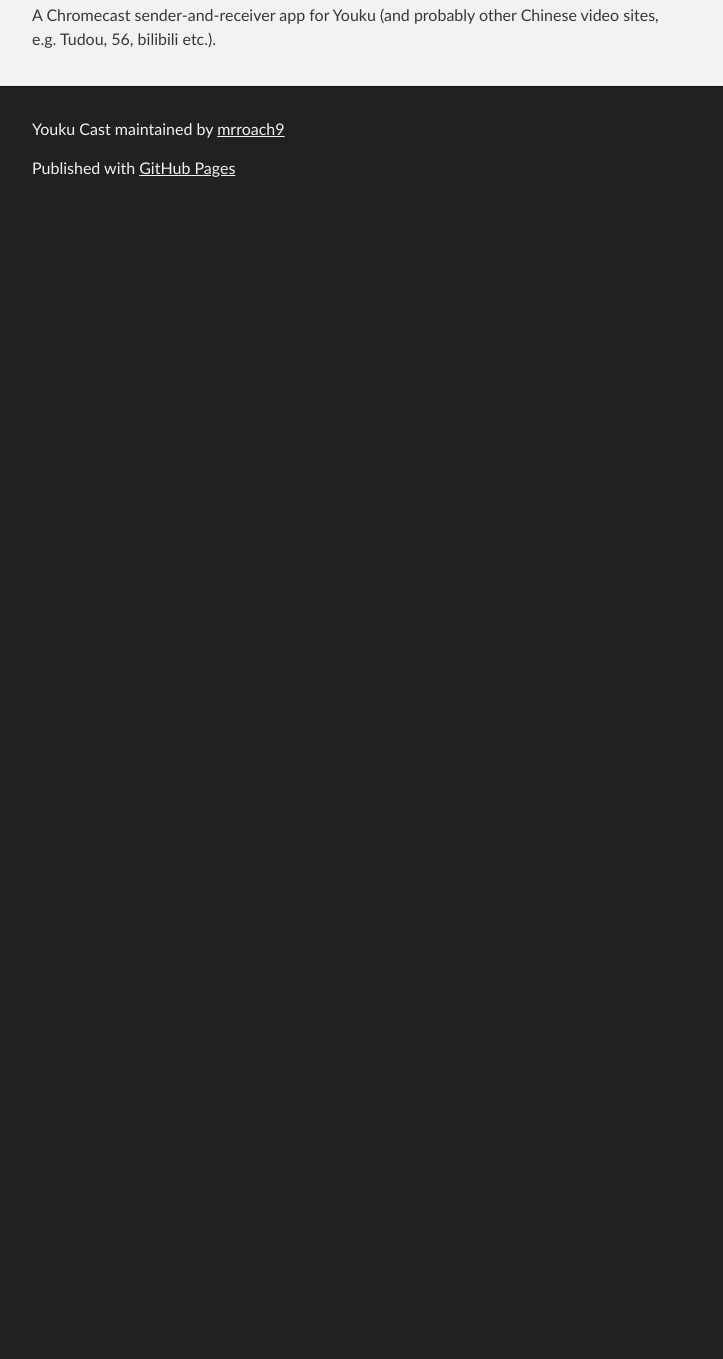
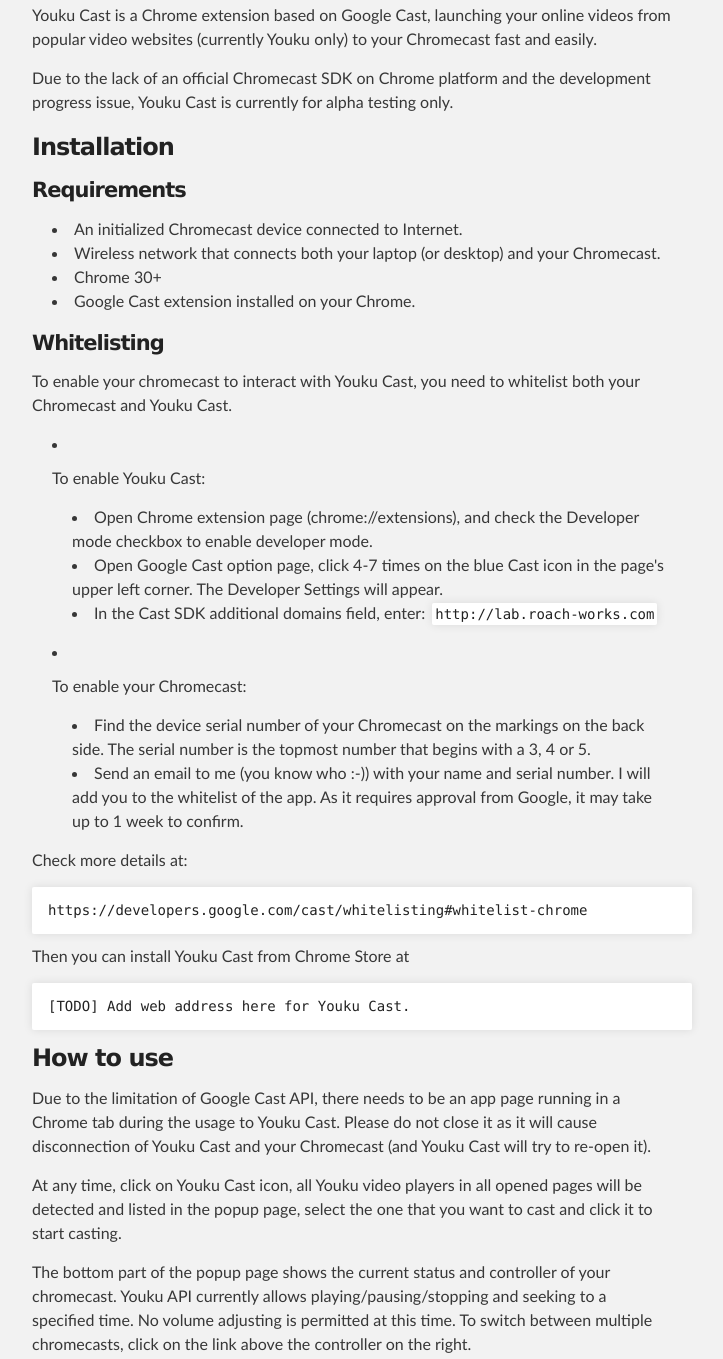
Before and after one commit to mrroach9/YoukuCast, a plain HTML site: page index.html in a window 1280 px wide. Shown: the part 393-1752 px from the top of the page, without its empty margins (288-1011 px from the left). Before the commit the page ends 800 px from the top, so only its background shows below. Drawn offline with Linux system fonts and the light colour scheme.

```diff
--- a/index.html
+++ b/index.html
@@ -34,7 +34,75 @@
         <h1>
 <a name="youku-cast" class="anchor" href="#youku-cast"><span class="octicon octicon-link"></span></a>Youku Cast</h1>
 
-<p>A Chromecast sender-and-receiver app for Youku (and probably other Chinese video sites, e.g. Tudou, 56, bilibili etc.).</p>
+<p>Youku Cast is a Chrome extension based on Google Cast, launching your online videos from popular video websites (currently Youku only) to your Chromecast fast and easily.</p>
+
+<p>Due to the lack of an official Chromecast SDK on Chrome platform and the development progress issue, Youku Cast is currently for alpha testing only.</p>
+
+<h3>
+<a name="installation" class="anchor" href="#installation"><span class="octicon octicon-link"></span></a>Installation</h3>
+
+<h4>
+<a name="requirements" class="anchor" href="#requirements"><span class="octicon octicon-link"></span></a>Requirements</h4>
+
+<ul>
+<li>An initialized Chromecast device connected to Internet.</li>
+<li>Wireless network that connects both your laptop (or desktop) and your Chromecast.</li>
+<li>Chrome 30+</li>
+<li>Google Cast extension installed on your Chrome.</li>
+</ul><h4>
+<a name="whitelisting" class="anchor" href="#whitelisting"><span class="octicon octicon-link"></span></a>Whitelisting</h4>
+
+<p>To enable your chromecast to interact with Youku Cast, you need to whitelist both your Chromecast and Youku Cast.</p>
+
+<ul>
+<li>
+<p>To enable Youku Cast:</p>
+
+<ul>
+<li>Open Chrome extension page (chrome://extensions), and check the Developer mode checkbox to enable developer mode.</li>
+<li>Open Google Cast option page, click 4-7 times on the blue Cast icon in the page's upper left corner. The Developer Settings will appear.</li>
+<li>In the Cast SDK additional domains field, enter:
+<code>
+http://lab.roach-works.com
+</code>
+</li>
+</ul>
+</li>
+<li>
+<p>To enable your Chromecast:</p>
+
+<ul>
+<li>Find the device serial number of your Chromecast on the markings on the back side. The serial number is the topmost number that begins with a 3, 4 or 5. </li>
+<li>Send an email to me (you know who :-)) with your name and serial number. I will add you to the whitelist of the app. As it requires approval from Google, it may take up to 1 week to confirm.</li>
+</ul>
+</li>
+</ul><p>Check more details at:</p>
+
+<pre><code>https://developers.google.com/cast/whitelisting#whitelist-chrome
+</code></pre>
+
+<p>Then you can install Youku Cast from Chrome Store at</p>
+
+<pre><code>[TODO] Add web address here for Youku Cast.
+</code></pre>
+
+<h3>
+<a name="how-to-use" class="anchor" href="#how-to-use"><span class="octicon octicon-link"></span></a>How to use</h3>
+
+<p>Due to the limitation of Google Cast API, there needs to be an app page running in a Chrome tab during the usage to Youku Cast. Please do not close it as it will cause disconnection of Youku Cast and your Chromecast (and Youku Cast will try to re-open it).</p>
+
+<p>At any time, click on Youku Cast icon, all Youku video players in all opened pages will be detected and listed in the popup page, select the one that you want to cast and click it to start casting.</p>
+
+<p>The bottom part of the popup page shows the current status and controller of your chromecast. Youku API currently allows playing/pausing/stopping and seeking to a specified time. No volume adjusting is permitted at this time. To switch between multiple chromecasts, click on the link above the controller on the right. </p>
+
+<h3>
+<a name="troubleshooting" class="anchor" href="#troubleshooting"><span class="octicon octicon-link"></span></a>Troubleshooting</h3>
+
+<ul>
+<li><p>If the status bar above the controller shows "API not initialized", click on "start" link on its right to open the background page. If it does not resolve the issue, check whether you and your Chromecast are in the same LAN and have full access to Internet.</p></li>
+<li><p>If the status bar shows "No device found" but you do have an Chromecast device, please check whether it is whitelisted and connected to the same WAN as your laptop. It usually takes a few seconds for the device list to refresh. </p></li>
+<li><p>If any of your Youku video player embedded in some page does not show up in the popup page, try to refresh that page as the content script might have crashed. If that does not resolve the issue, please contact me.</p></li>
+</ul>
       </section>
     </div>
 
```
Also changed, not shown: params.json (+1 -1 lines).
